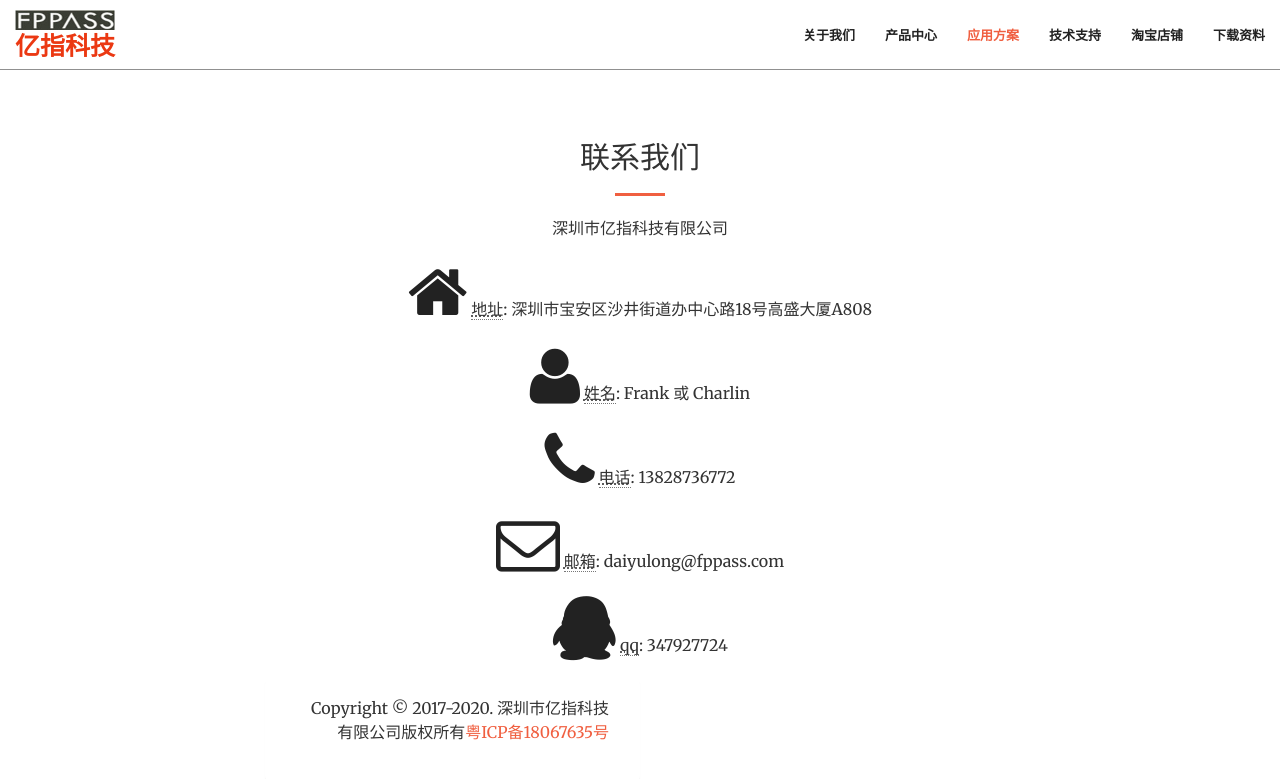
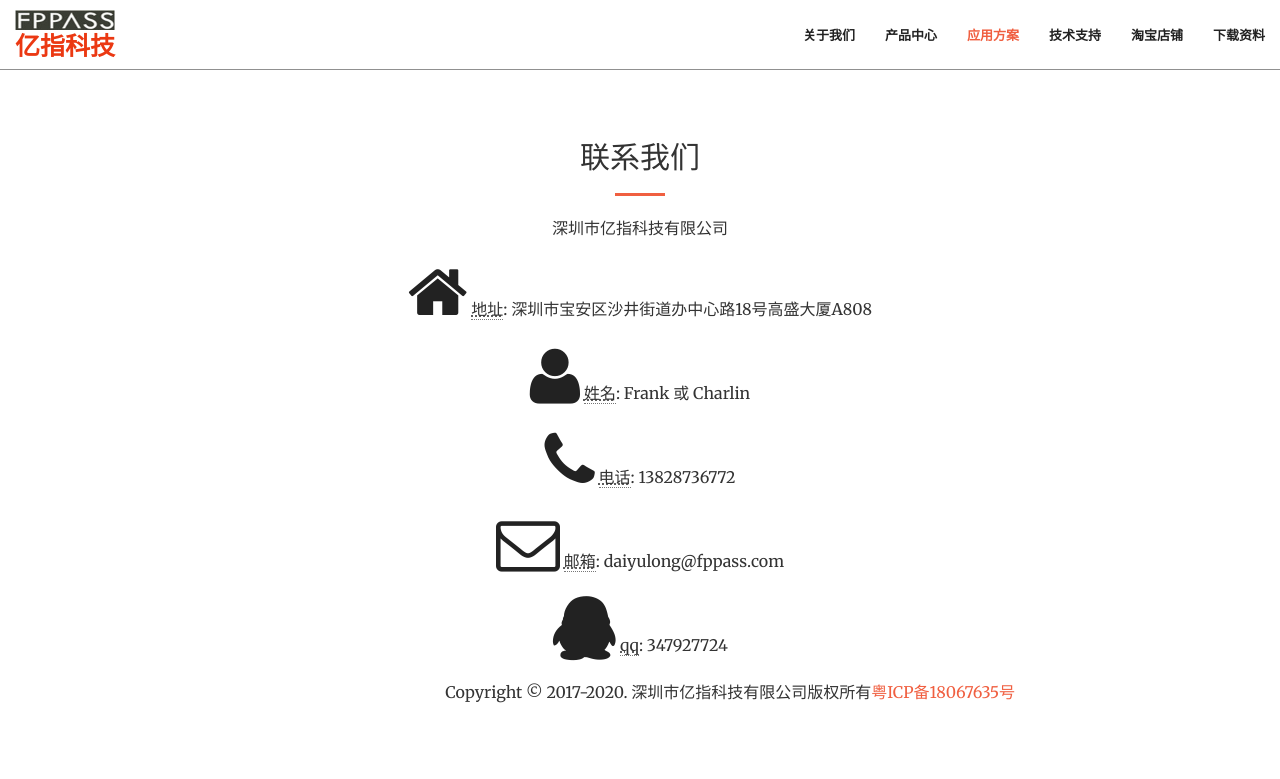
Before and after one commit to easyfp/easyfp.github.io, a Jekyll site: the page built from index.html, in a window 1280 px wide and 900 px high, scrolled down 2401 px. Shown: the top 779 px of the window. Built offline with Jekyll 4.4.1, drawn with Linux system fonts in a browser that asks for light colours.

Commit message:
Update contact.html

```diff
--- a/_includes/contact.html
+++ b/_includes/contact.html
@@ -16,13 +16,11 @@
                 </p>
 		<p><i class="fa fa-qq"></i>
                     <abbr title="qq">qq</abbr>: 347927724</p>
-        <div class="col-md-6 panel">
-						<div class="panel-body">
 							<p class="text-right">
 								Copyright &copy; 2017-2020. 深圳市亿指科技有限公司版权所有<a href="http://www.beian.miit.gov.cn" target="_blank" title="粤ICP备18067635号">粤ICP备18067635号</a>
 							</p>
-						</div>
-					</div>
+
+
 
           </div>
     </div>
```
